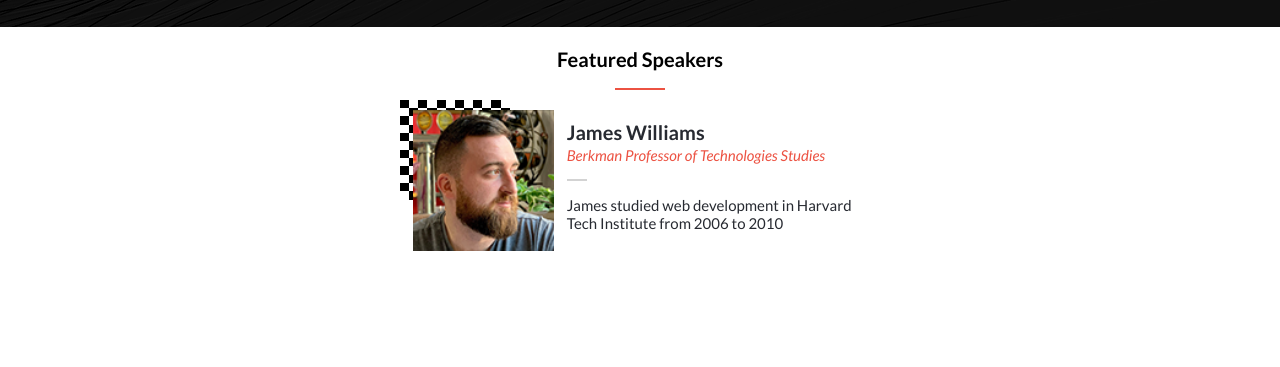
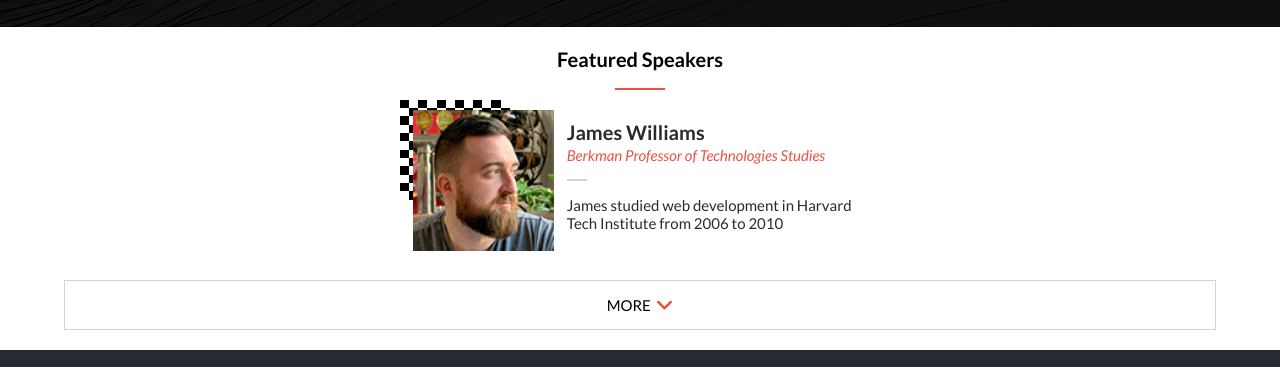
Before and after one commit to DavidEspinoG/microverse_capstone_one, a plain HTML site: page index.html in a window 1280 px wide. Shown: the part 1253-1620 px from the top of the page. Drawn offline with Linux system fonts and the light colour scheme.

Commit message:
Add more button in speakers section

```diff
--- a/index.html
+++ b/index.html
@@ -242,6 +242,10 @@
                </div>
             </div>
         </div>
+        <div class="speakers__more">
+            <p>MORE</p>
+            <span><i class="fa-solid fa-angle-down fa-2x"></i></span>
+        </div>
     </section>
     <footer class="footer">
         <h2 class="subtitle">Partner</h2>
--- a/styles.css
+++ b/styles.css
@@ -212,14 +212,13 @@ html {
 }
 
 .speakers__card {
-  /* display: flex;
-  justify-content: space-between; */
   display: grid;
   grid-template-columns: 1fr 2fr;
   gap: 1rem;
   margin: 0 auto;
   width: 48rem;
   max-width: 100%;
+  height: 17rem;
 }
 
 .speakers__card__images {
@@ -265,3 +264,21 @@ html {
   font-size: 1.5rem;
   color: var(--black);
 }
+
+.speakers__more {
+  display: flex;
+  justify-content: center;
+  align-items: center;
+  gap: 0.5rem;
+  border: 1px solid var(--gray);
+  width: 90%;
+  margin: 0 auto;
+}
+
+.speakers__more p{
+  font-size: 1.5rem;
+}
+
+.speakers__more span{
+  color: var(--orange);
+}
```
